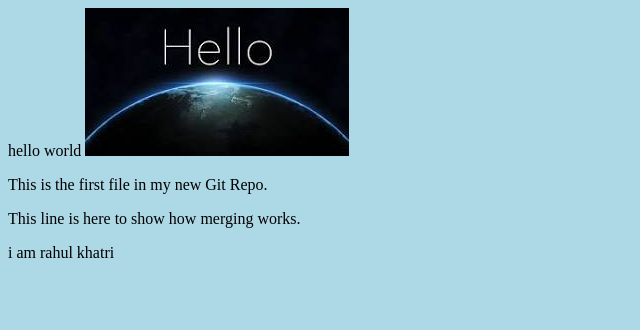
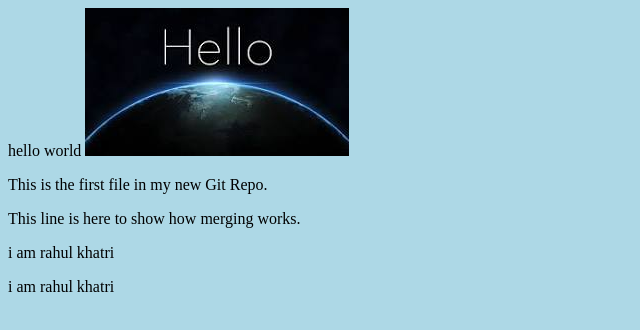
Before and after one commit to rahulkhatri3/hello-world, a plain HTML site: page index.html in a window 1280 px wide. Shown: the whole page, without its empty margins (0-640 px from the left). Drawn offline with Linux system fonts and the light colour scheme.

Commit message:
added some data

```diff
--- a/index.html
+++ b/index.html
@@ -11,6 +11,7 @@
     <img src="/download(1).jpg" alt="hello">
     <p>This is the first file in my new Git Repo.</p>
 <p>This line is here to show how merging works.</p>
-<p>i am rahul khatri</p>
+<p>i am rahul khatri</p
+                <p>i am rahul khatri</p
 </body>
 </html>
```
